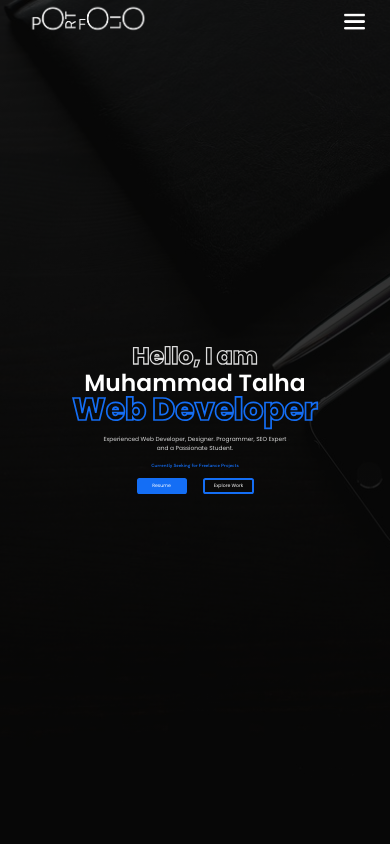
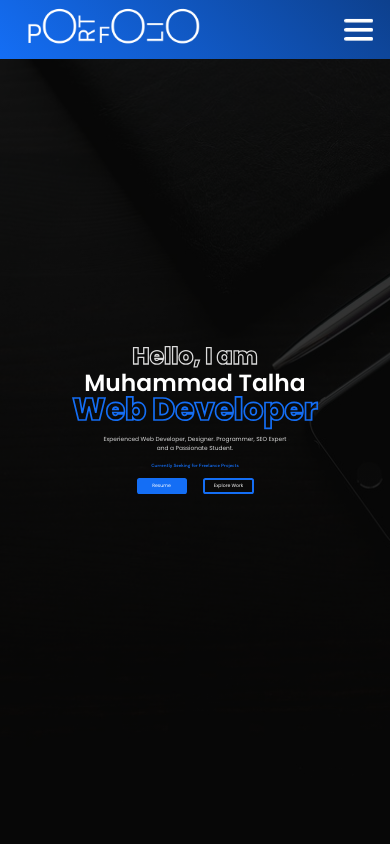
Before and after one commit to MuhammadTalha15/Personal-Website, a React (Vite) app: page / in a window 390 px wide. Shown: the top 844 px of the page. Built offline with nearby package versions, Linux system fonts and the light colour scheme.

Commit message:
Navbar Responsiveness

```diff
--- a/src/components/Footer.jsx
+++ b/src/components/Footer.jsx
@@ -41,10 +41,10 @@ const Footer = () => {
         </div>
         <div className="ftr-scl-lnk-cnt">
           <ul className='scl'>
-            <li><a href="https://www.facebook.com/profile.php?id=100092518021987" target='_blank'><img className='ftr-scl-img' src={Facebook} alt="" /></a></li>
-            <li><a href="https://www.instagram.com/ttlha._15/" target='_blank'><img className='ftr-scl-img' src={Instagram} alt="" /></a></li>
-            <li><a href="https://github.com/MuhammadTalha15" target='_blank'><img className='ftr-scl-img' src={Github} alt="" /></a></li>
-            <li><a href="https://stackoverflow.com/users/23203699/muhammad-talha" target='_blank'><img className='ftr-scl-img' src={Stack} alt="" /></a></li>
+            <li><a title='Facebook' href="https://www.facebook.com/profile.php?id=100092518021987" target='_blank'><img className='ftr-scl-img' src={Facebook} alt="" /></a></li>
+            <li><a title='Instagram' href="https://www.instagram.com/ttlha._15/" target='_blank'><img className='ftr-scl-img' src={Instagram} alt="" /></a></li>
+            <li><a title='Github' href="https://github.com/MuhammadTalha15" target='_blank'><img className='ftr-scl-img' src={Github} alt="" /></a></li>
+            <li><a title='StackOverflow' href="https://stackoverflow.com/users/23203699/muhammad-talha" target='_blank'><img className='ftr-scl-img' src={Stack} alt="" /></a></li>
           </ul>
         </div>
         <div className="cpy-rht-cnt">
--- a/src/components/Navbar.jsx
+++ b/src/components/Navbar.jsx
@@ -11,9 +11,9 @@ const Navbar = () => {
   const [headerClass, setheaderClass] = useState('header');
   const [navbarClass, setnavbarClass] = useState('navbar');
 
-  useEffect(() => {
-    setheaderClass((prevHead)=> (prevHead === 'header') ? 'header-active' : 'header');
-  }, [navbarClass]);
+  // useEffect(() => {
+  //   setheaderClass((prevHead)=> (prevHead === 'header') ? 'header-active' : 'header');
+  // }, [navbarClass]);
 
   const navbarToggle = () => {
     setnavbarClass((prevClass) => (prevClass === 'navbar') ? 'navbar-active' : 'navbar');
@@ -28,7 +28,7 @@ const Navbar = () => {
     <>
     <header className={headerClass}>
       <Link to="/">
-        <img className='logo' src={Logo} alt="Logo" />
+        <img className='logo' src={Logo} alt="Logo" width={'50%'} />
       </Link>
       <nav id='navbar' className={navbarClass}>
         <ul>
@@ -40,7 +40,7 @@ const Navbar = () => {
         </ul>
       </nav>
 
-      <button className='btnWrpr' onClick={navbarToggle}></button>
+      <div className='btnWrpr' onClick={navbarToggle}></div>
 
     </header>
     </>
--- a/src/styles/footer.css
+++ b/src/styles/footer.css
@@ -1,18 +1,19 @@
-:root{
-    --Poppins-font: 'Poppins',sans-serif;
-    --cursive-font: 'Comfortaa',cursivv;
-    --Roboto-font: 'Roboto',sans-serif;
-    --diff-color: #14b8a6;
-    --txt-light: #ececec;
-    --txt-dark: #b5b5b5;
-    --pointer-cur: url(../assets/Icons/cursor-pointer.png), auto;
-    --pointer-txt: url(../assets/Icons/text.png), auto;
+:root {
+  --background-color: #080808;
+  --font-color: #fff;
+  --sec-font-color: #dbdbdb;
+  --secondary-color: #146ef5;
+  --hover-color: #0d408d;
+
+  --Poppins: 'Poppins', sans-serif;
+  --Ccmfortaa: 'Comfortaa', serif;
+  --Itim: "Itim", cursive;
 }
 
   .footer{
     height: 60vh;
     width: 100%;
-    background-color: #050505;
+    background-color: #020202;
   }
 
   .uppr-txt-cnt{
@@ -35,7 +36,7 @@
 
   .ftr-upr-txt{
     font-size: 1vmax;
-    font-family: var(--Poppins-font);
+    font-family: var(--Poppins);
     color: #6f6f6f;
   }
 
@@ -73,7 +74,7 @@
 
   ul li a{
     color: #6f6f6f;
-    font-family: var(--Poppins-font);
+    font-family: var(--Poppins);
     font-size: 1vmax;
     text-decoration: none;
     transition: 0.3s;
@@ -112,6 +113,6 @@
 
   .cpy-rgt-txt{
     font-size: .8vmax;
-    font-family: var(--Poppins-font);
+    font-family: var(--Poppins);
     color: #6f6f6f;
   }
--- a/src/styles/navbar.css
+++ b/src/styles/navbar.css
@@ -1,10 +1,21 @@
-:root{
+
+:root {
+    --background-color: #080808;
+    --font-color: #fff;
+    --sec-font-color: #dbdbdb;
+    --secondary-color: #146ef5;
+    --hover-color: #0d408d;
+
+    --Poppins: 'Poppins', sans-serif;
+    --Ccmfortaa: 'Comfortaa', serif;
+    --Itim: "Itim", cursive;
+
     --header-height: 5vmax;
 }
 
 header{
     position: absolute;
-    height: 5vmax;
+    height: var(--header-height);
     width: 100%;
     display: flex;
     align-items: center;
@@ -56,7 +67,9 @@ ul li.nav-li:hover{
 .btnWrpr{
     display: block;
     height: 2.5vmax;
+    min-height: 2.5vmax;
     width: 2.5vmax;
+    min-width: 2.5vmax;
     background-color: transparent;
     background-image: url(../assets/Icons/white.png);
     background-size: cover;
@@ -71,57 +84,94 @@ ul li.nav-li:hover{
 
 @media (max-width: 600px){
 
+    :root{
+        --header-height: 7vmax;
+    }
+
+    header{
+        padding: 0 2vmax;
+        position: fixed;
+    }
+
+    .logo{
+        width: 23vmax;
+    }
+
     .navbar-button{
         display: block;
     }
 
     .navbar{
-        display: none;
+        display: block;
     }
 
     .navbar{
-        position: absolute;
-        top: -5vmax;
+        position: fixed;
+        top: var(--header-height);
+        transform: translateX(100%);
         left: 0;
-        height: 50rem;
+        height: 90vh;
         width: 100%;
-        background-color: #131313be;
+        background-color: rgba(19, 19, 19, 0.9);
+        display: flex;
+        align-items: center;
+        justify-content: center;
+        /* background-color: blue; */
         transition: 0.3s;
         z-index: -10;
     }
     .navbar-active{
-        position: absolute;
+        position: fixed;
         top: var(--header-height);
+        transform: translateX(0);
         left: 0;
         height: 90vh;
         width: 100%;
-        background-color: #131313be;
+        background-color: rgba(19, 19, 19, 0.9);
+        display: flex;
+        align-items: center;
+        justify-content: center;
+        /* background-color: blue; */
         transition: 0.3s;
         z-index: -10;
     }
 
-    .header-active{
-        background-color: #131313be;
+    .header{
+        background: linear-gradient(45deg ,var(--secondary-color), var(--hover-color));
     }
 
     ul{
-        height: 100%;
+        height: 50%;
         width: 100%;
         list-style: none;
         display: flex;
         align-items: center;
         justify-content: center;
+        /* background-color: red; */
         gap: 15vmin;
         flex-direction: column;
 
     }
 
     ul li.nav-li{
-        font-size: 3vmin;
+        font-size: 5vmin;
         font-family: 'Poppins',sans-serif;
         cursor: pointer;
         color: #fff;
     }
+
+    .btnWrpr{
+        display: block;
+        height: 3.5vmax;
+        min-height: 3.5vmax;
+        width: 3.5vmax;
+        min-width: 3.5vmax;
+        background-image: url(../assets/Icons/white.png);
+        background-size: cover;
+        background-position: center;
+        cursor: pointer;
+    }
+
 }
 
 
```
